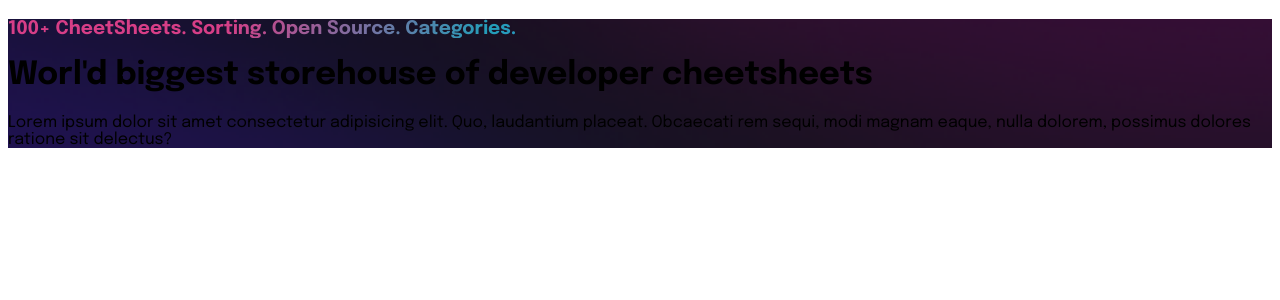
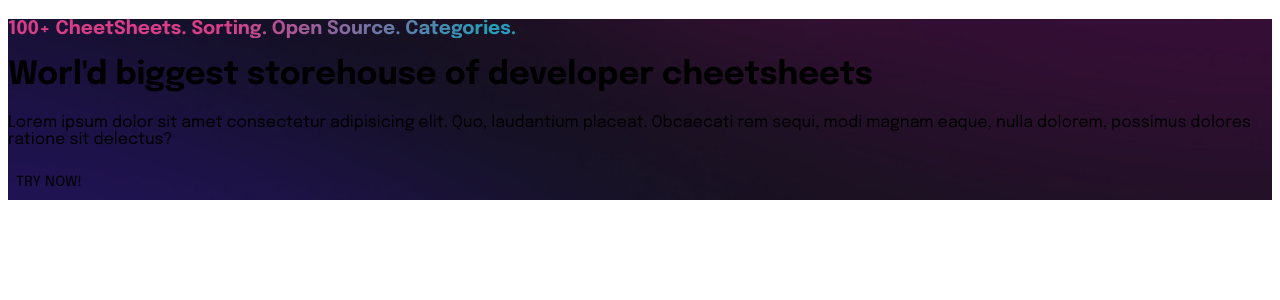
Before and after one commit to HappyBrother2022/codehouse, a Next.js app: page / in a window 1280 px wide. Shown: the top 300 px of the page. Built offline with nearby package versions, Linux system fonts and the light colour scheme.

Commit message:
add a btn

```diff
--- a/components/Hero.js
+++ b/components/Hero.js
@@ -1,3 +1,4 @@
+import { Button } from "@material-ui/core";
 import React from "react";
 
 const Hero = () => {
@@ -15,6 +16,13 @@ const Hero = () => {
           laudantium placeat. Obcaecati rem sequi, modi magnam eaque, nulla
           dolorem, possimus dolores ratione sit delectus?
         </p>
+        <div className="flex mt-2">
+          <Button className="!p-0 !w-auto !h-auto !m-auto">
+            <div className="bg-[#F5BA31] px-6 py-3 text-md capitalize rounded-md font-bold">
+              Try Now!
+            </div>
+          </Button>
+        </div>
       </div>
       <div className="w-5/12 h-full flex items-center justify-center flex-col"></div>
     </div>
--- a/package.json
+++ b/package.json
@@ -8,10 +8,12 @@
     "start": "next start"
   },
   "dependencies": {
+    "@material-ui/core": "^4.11.4",
     "next": "latest",
     "react": "^17.0.1",
     "react-dom": "^17.0.1",
-    "react-hot-toast": "^2.0.0"
+    "react-hot-toast": "^2.0.0",
+    "react-icons": "^4.2.0"
   },
   "devDependencies": {
     "autoprefixer": "^10.0.4",
```
Also changed, not shown: 1 other file (tests, documents, lock files or other folders).
